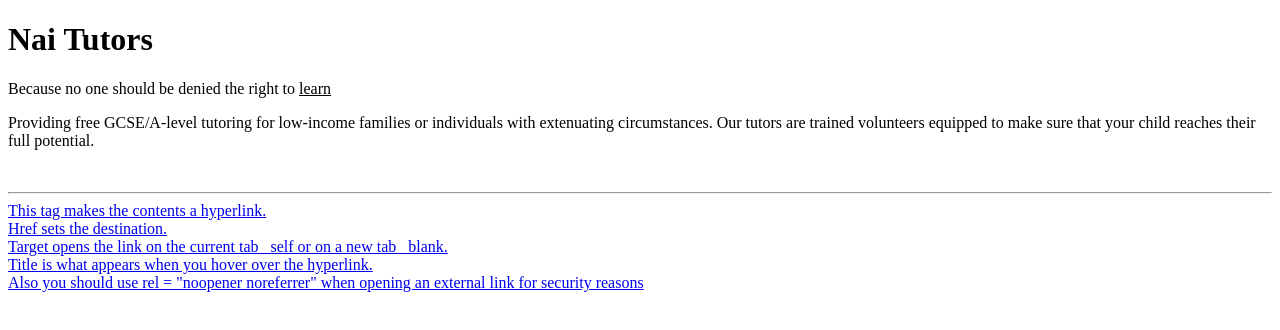
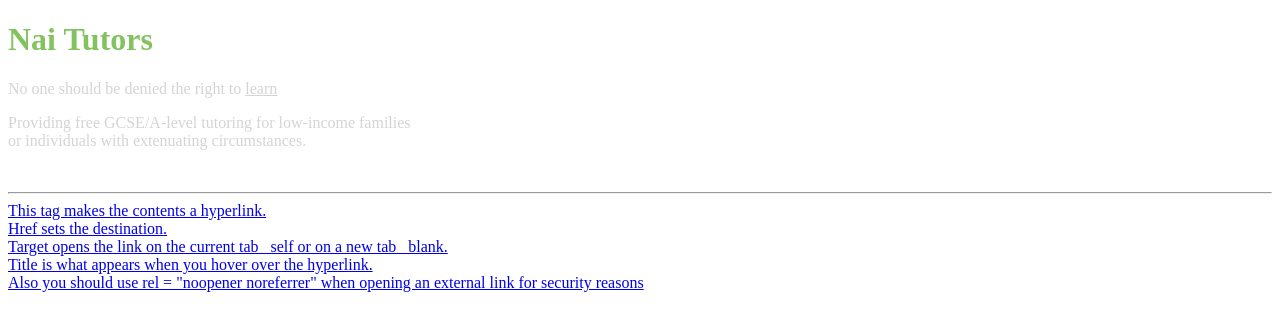
Before and after one commit to Isaac-Nai/Nai-Tutors, a plain HTML site: page index.html in a window 1280 px wide. Drawn offline with Linux system fonts and the light colour scheme.

Commit message:
Learned and added inline CSS styles

```diff
--- a/index.html
+++ b/index.html
@@ -23,14 +23,17 @@
 
     <body>
 
-        <h1>Nai Tutors</h1>
+        <h1 style="color: rgb(130, 195, 95);">Nai Tutors</h1>
         <!-- Headings create structure to the website, a hierarchy that should be able to form a contents page if you tried-->
         <!-- Make sure not to use different headings for visual purposes as you can change that with css-->
 
-        <p>Because no one should be denied the right to <ins>learn</ins> </p>
 
-        <p>Providing free GCSE/A-level tutoring for low-income families or individuals with extenuating circumstances. Our tutors are
-            trained volunteers equipped to make sure that your child reaches their full potential. </p>
+
+        <p style="color: rgba(128, 128, 128, 0.337);">No one should be denied the right to <ins>learn</ins> </p>
+
+        <p style="color: rgba(128, 128, 128, 0.337);">Providing free GCSE/A-level tutoring for low-income families
+            <br> or individuals with extenuating circumstances.</p>  <!-- Called inline CSS styles-->
+
 
 
         <br> <!--Line break-->
```
